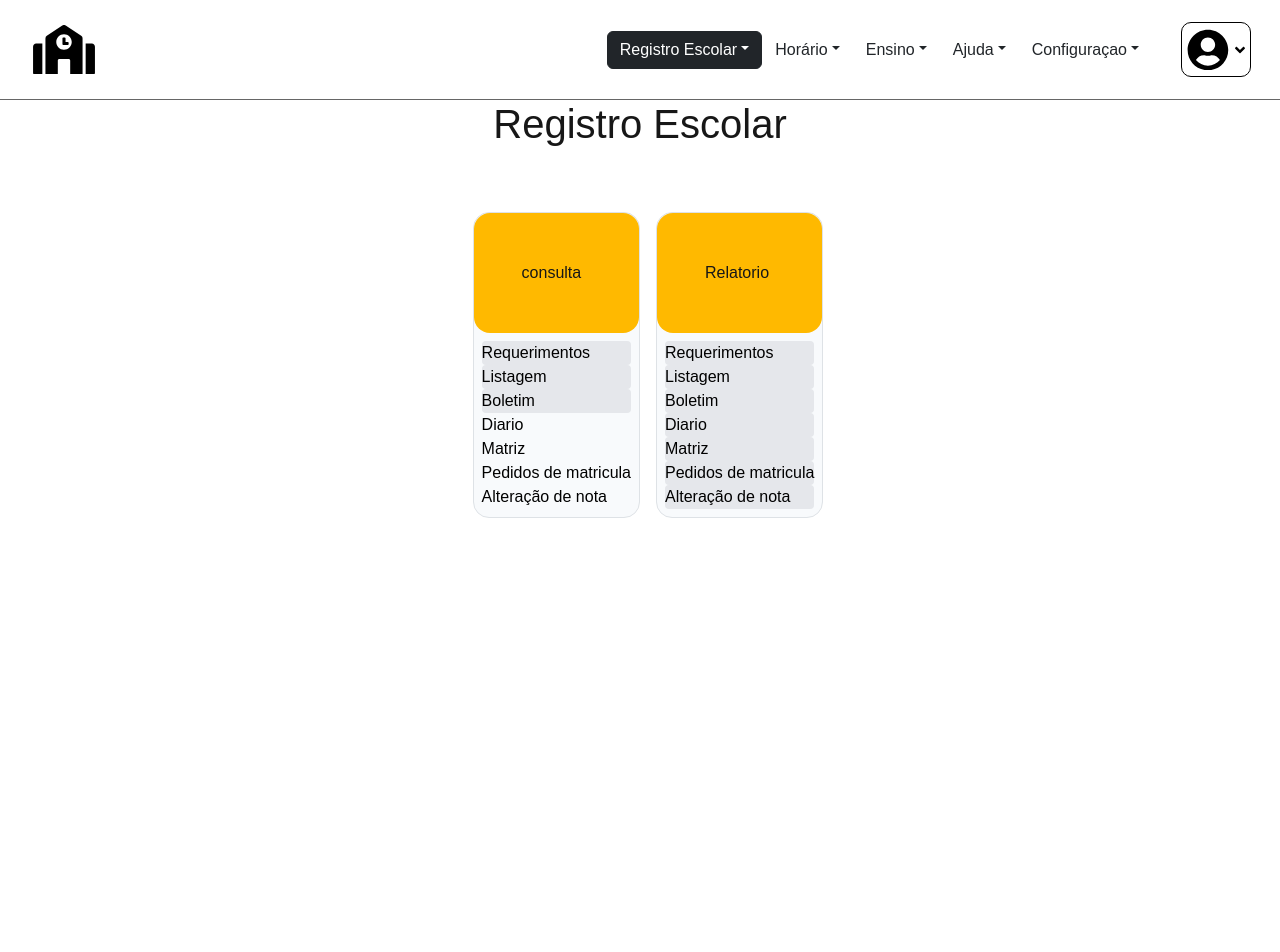
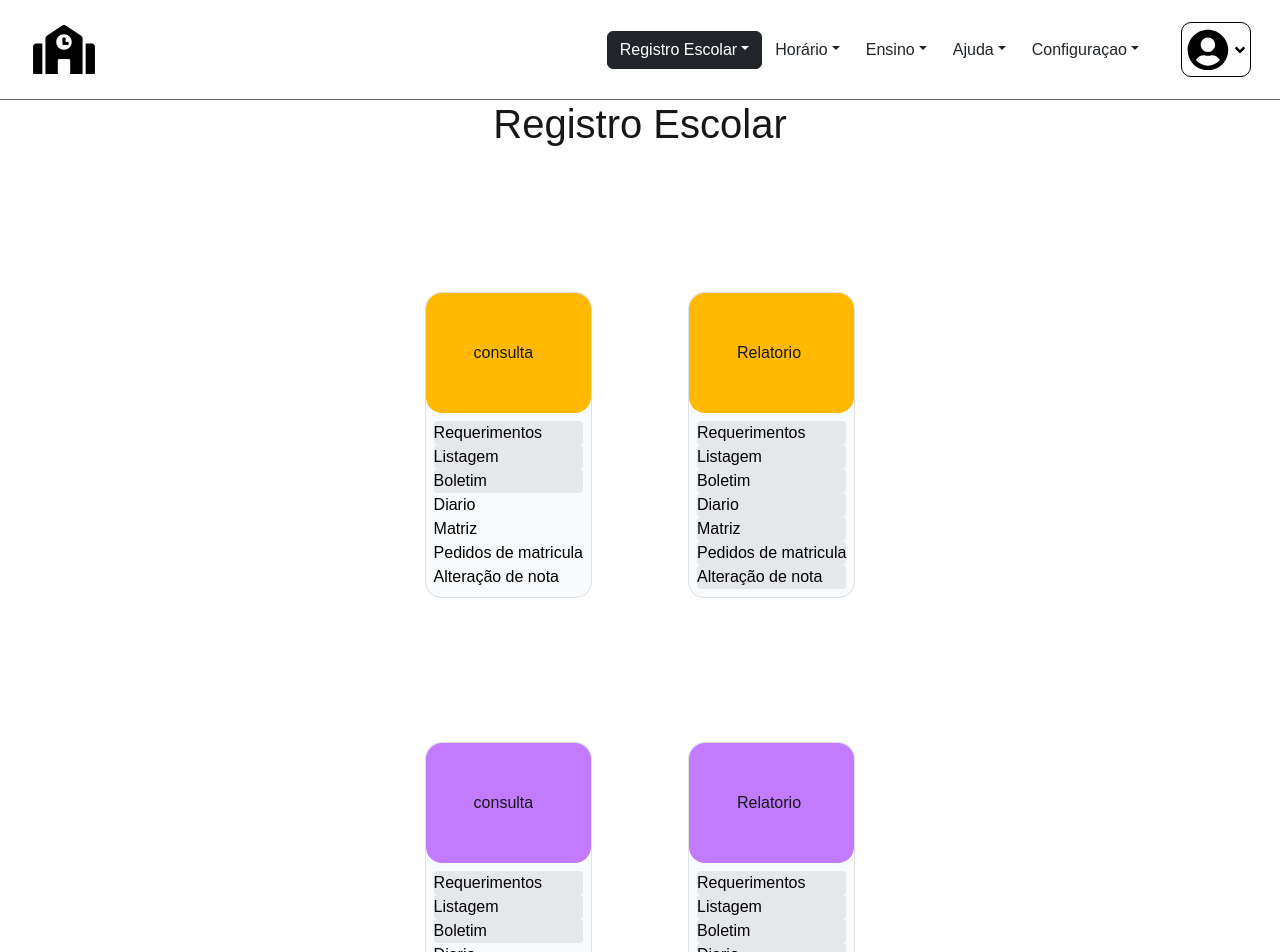
Before and after one commit to EdivanCarvalho1/registro-academico-front, a Next.js app: page /consulta_relatorio in a window 1280 px wide. Shown: the top 952 px of the page. Before the commit the page ends 900 px from the top, so only its background shows below. Built offline with nearby package versions, Linux system fonts and the light colour scheme.

Commit message:
ajustes na direcao

```diff
--- a/src/app/consulta_relatorio/components/consulta.js
+++ b/src/app/consulta_relatorio/components/consulta.js
@@ -3,7 +3,7 @@ import React from 'react'
 
 export default function Consulta({ color }){
   return (
-    <div className='border rounded-2xl bg-slate-50 '>
+    <div className='border rounded-2xl bg-slate-50 m-5 '>
       <header className={`rounded-2xl p-5 ${color}`}>
       consulta
 
--- a/src/app/consulta_relatorio/components/relatorio.js
+++ b/src/app/consulta_relatorio/components/relatorio.js
@@ -2,7 +2,7 @@ import React from 'react'
 
 export default function Relatorio({color}){
   return (
-    <div className="border rounded-2xl bg-slate-50 ">
+    <div className="border rounded-2xl bg-slate-50 m-5">
       <header className={`rounded-2xl p-5 ${color}`}>Relatorio</header>
       <div className="flex flex-column text-black p-2 items-start justify-items-start">
         <a href='#' className='bg-gray-200 w-full rounded-sm text-black text-decoration-none'>Requerimentos</a>
--- a/src/app/consulta_relatorio/page.js
+++ b/src/app/consulta_relatorio/page.js
@@ -10,22 +10,27 @@ export default function Home(){
         <div className='flex justify-center items-center'>
           <h1>Registro Escolar</h1>
         </div>
-          <div className=''>
-        <div className='flex justify-center items-center m-10'>
-            <div className='m-3'>
+        <div className='flex flex-col m-10 justify-center items-center'>
+
+            <div className='inline-flex m-5'>
               <Consulta color="bg-amber-400"  />
-            </div>
-            <div>
               <Relatorio color="bg-amber-400"/>
-            </div>
           </div>
+          <div>
+            <div className='inline-flex'>
+            <Consulta color="bg-purple-400"/>
+            <Relatorio color="bg-purple-400"/>
+          </div>
+
+        </div>
+        </div>
+        </div>
         </div>
 
 
-      </div>
 
 
 
-    </div>
+
   )
 }
```
